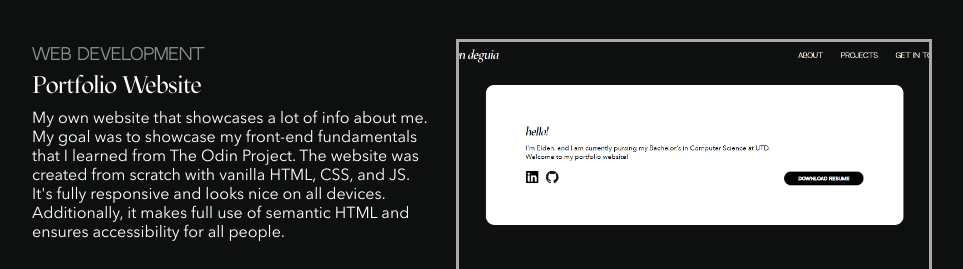
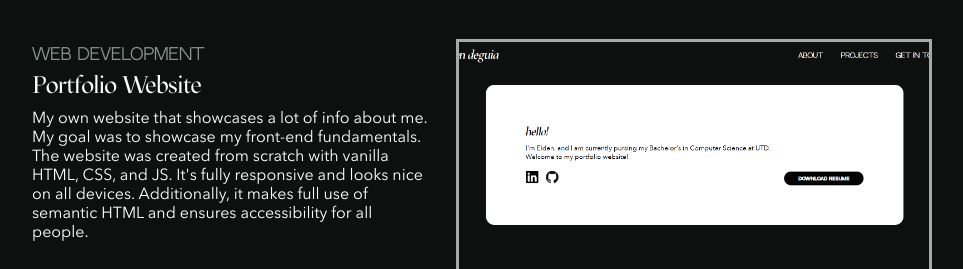
Before and after one commit to ejd230001/portfolio, a plain HTML site: page index.html in a window 1280 px wide. Shown: the part 2493-2762 px from the top of the page, without its empty margins (158-1121 px from the left). Drawn offline with Linux system fonts and the light colour scheme.

Commit message:
Update index.html

```diff
--- a/index.html
+++ b/index.html
@@ -3,8 +3,8 @@
     <head>
         <meta charset="UTF-8" />
         <meta name="viewport" content="width=device-width, initial-scale=1.0" />
-        <meta name="color-scheme" content="light dark">
-        <meta name="supported-color-schemes" content="light dark">
+        <meta name="color-scheme" content="light dark" />
+        <meta name="supported-color-schemes" content="light dark" />
         <title>Elden Deguia</title>
         <link rel="stylesheet" href="css/fonts.css" />
         <link rel="stylesheet" href="css/styles.css" />
@@ -60,7 +60,7 @@
             </div>
             <section class="about">
                 <h1 class="section-header about-header">about me</h1>
-                <img src="assets/imgs/me.jpg">
+                <img src="assets/imgs/me.jpg" />
                 <div class="about-pars">
                     <p class="about-par description">
                         Hey! My name is Elden and I'm currently in my third year
@@ -193,12 +193,11 @@
                         <p class="project-desc">
                             My own website that showcases a lot of info about
                             me. My goal was to showcase my front-end
-                            fundamentals that I learned from The Odin Project.
-                            The website was created from scratch with vanilla
-                            HTML, CSS, and JS. It's fully responsive and looks
-                            nice on all devices. Additionally, it makes full use
-                            of semantic HTML and ensures accessibility for all
-                            people.
+                            fundamentals. The website was created from scratch
+                            with vanilla HTML, CSS, and JS. It's fully
+                            responsive and looks nice on all devices.
+                            Additionally, it makes full use of semantic HTML and
+                            ensures accessibility for all people.
                         </p>
                         <div class="project-footer">
                             <div class="project-icons">
```
